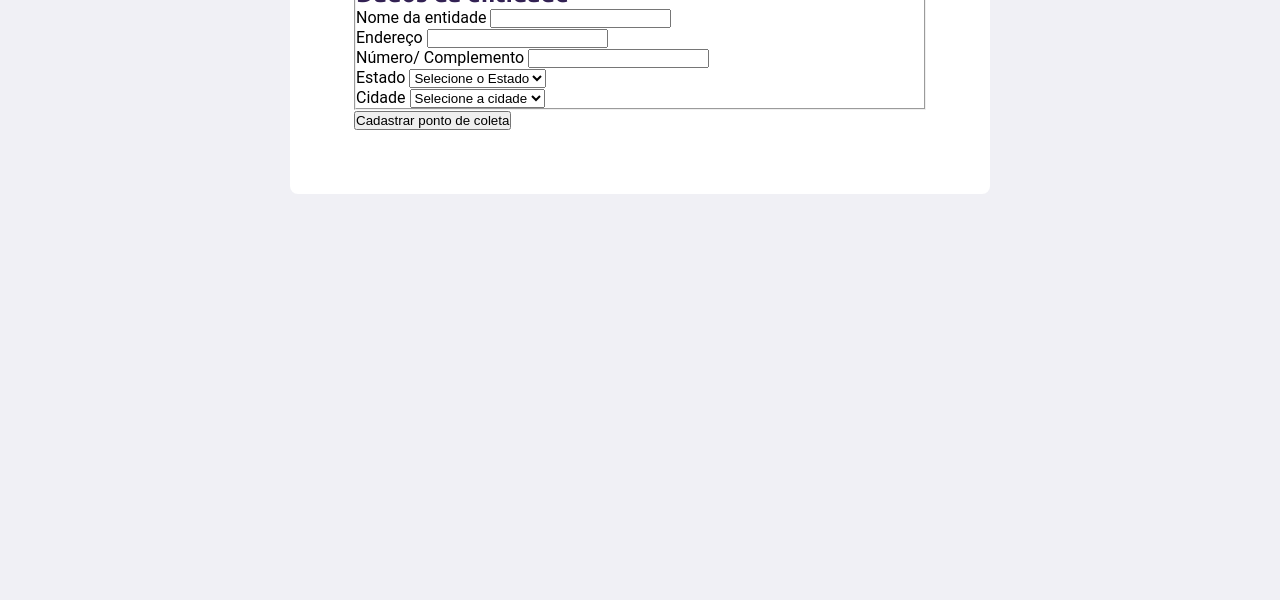
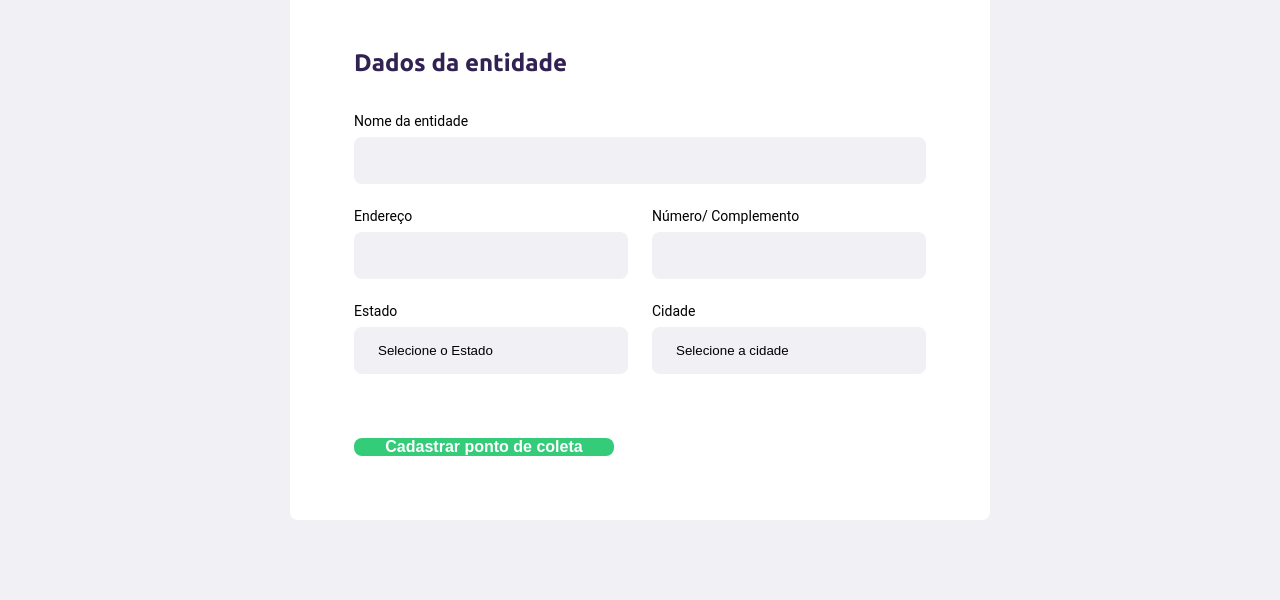
Before and after one commit to guilhermealper/RocketSeat-NextLevelWeek, a plain HTML site: page create-point.html in a window 1280 px wide. Shown: the part 273-873 px from the top of the page. Before the commit the page ends 800 px from the top, so only its background shows below. Drawn offline with Linux system fonts and the light colour scheme.

Commit message:
layout done create point

```diff
--- a/styles/create-point.css
+++ b/styles/create-point.css
@@ -34,3 +34,68 @@
     border-radius: 8px;
     margin: 80px auto;
 }
+
+form h1{
+    font-size:36px;
+}
+
+form fieldset {
+    margin-top: 64px;
+    border: 0;
+}
+
+form legend h2 {
+    font-size: 24px;
+    margin-bottom: 36px;
+}
+
+form .field {
+    flex: 1;
+    display: flex;
+    flex-direction: column;
+    margin-bottom: 24px;
+}
+
+form .field-group {
+    display: flex;
+}
+form select,
+form input{
+    background-color:  #f0f0f5;
+    border: 0;
+    padding: 16px 24px;
+    font-size: 16;
+    border-radius: 8px;
+}
+
+form select {
+    -webkit-appearance: none;
+    -moz-appearance: none;
+    appearance: none;
+
+}
+form label {
+    font-size: 14px;
+    margin-bottom: 8px;
+}
+
+/* No exemplo: o + em css faz com que ele analise apenas o div que tem a classe .field seguido de outro .field */
+form .field-group .field + .field {
+     margin-left: 24px;
+}
+
+form button {
+    width: 260px;
+    height: 56;
+    background-color: var(--primary-color);
+    border-radius: 8px;
+    border: 0;
+    margin-top: 40px;
+
+    color: white;
+    font-weight: bold;
+    font-size: 16px;
+
+        transition: background-color 400ms;
+
+}
```
